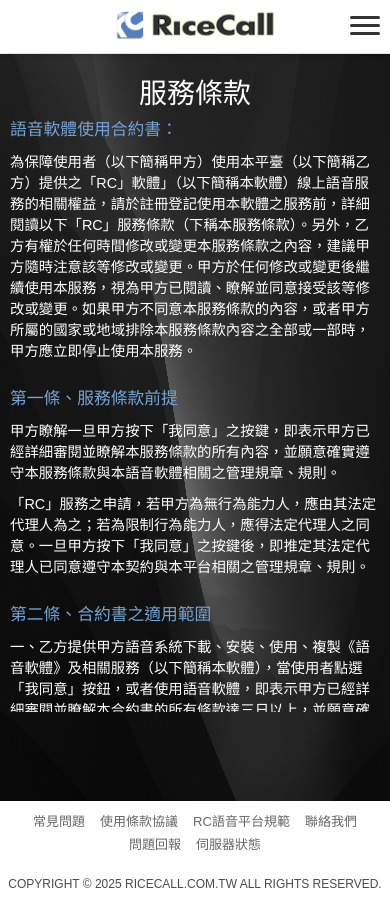
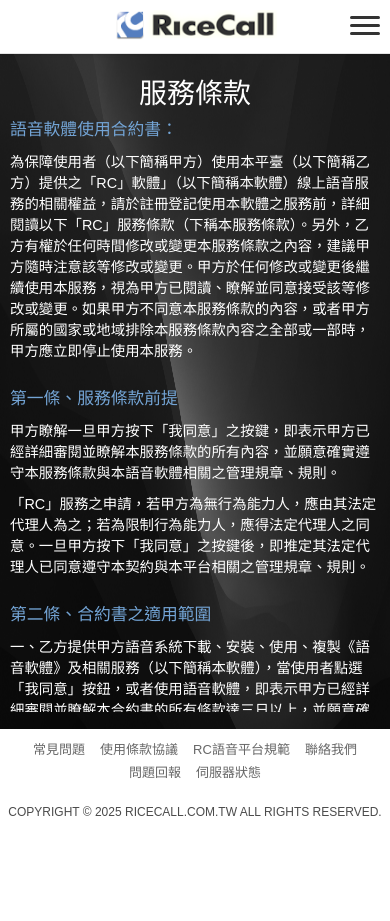
Before and after one commit to cstrikeasia/rc-website, a Next.js app: page /agreement in a window 390 px wide. After the commit the page ends 849 px from the top, so only its background shows below. Built offline with nearby package versions, Linux system fonts and the light colour scheme.

Commit message:
fix: css

```diff
--- a/styles/common/content.module.css
+++ b/styles/common/content.module.css
@@ -189,6 +189,7 @@
     align-items: center;
     flex-direction: column;
     width: auto;
+    min-height: 0dvh;
   }
 
   .bgImage {
```
